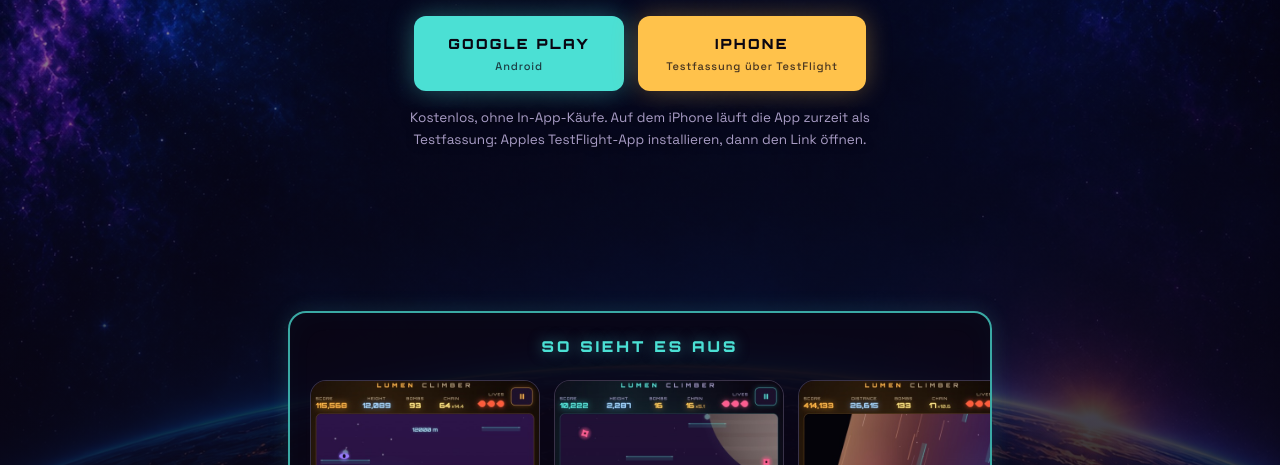
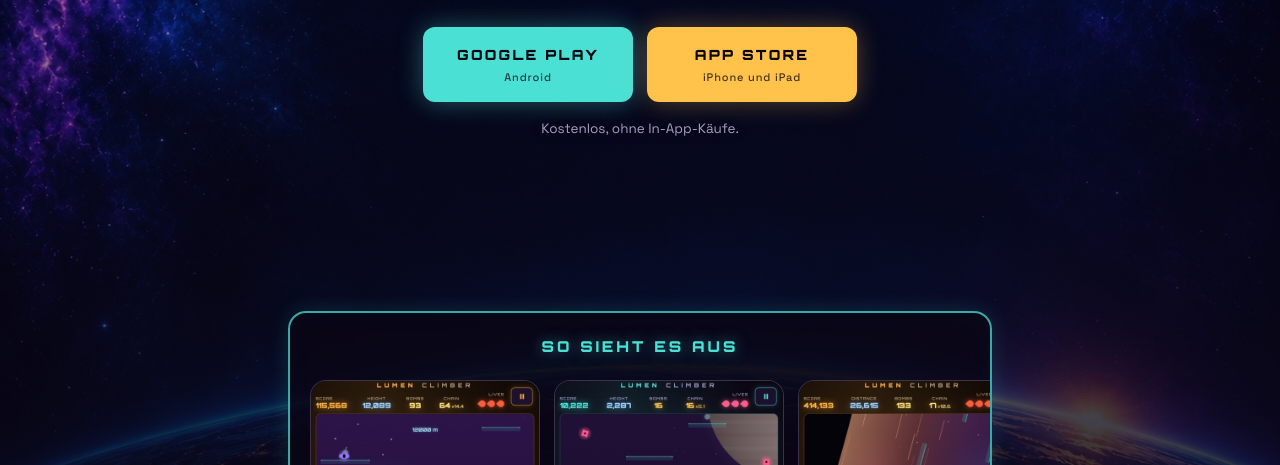
Before and after one commit to schnorchelfresser-glitch/schnorchelfresser-glitch.github.io, a plain HTML site: page index.html in a window 1280 px wide. Shown: the part 335-800 px from the top of the page. Drawn offline with Linux system fonts and the light colour scheme.

Commit message:
App Store statt TestFlight

```diff
--- a/index.html
+++ b/index.html
@@ -171,10 +171,9 @@
     <p class="unterzeile">Klettere so hoch du kannst. Ein Sprung, eine Kette, kein Ende nach oben.</p>
     <div class="laden">
       <a class="knopf" href="https://play.google.com/store/apps/details?id=com.lumenclimber.app">Google&nbsp;Play<small>Android</small></a>
-      <a class="knopf gold" href="https://testflight.apple.com/join/1bJ2RfmC">iPhone<small>Testfassung über TestFlight</small></a>
+      <a class="knopf gold" href="https://apps.apple.com/app/lumenclimber/id6808896566">App&nbsp;Store<small>iPhone und iPad</small></a>
     </div>
-    <p class="hinweis">Kostenlos, ohne In-App-Käufe. Auf dem iPhone läuft die App zurzeit als
-      Testfassung: Apples TestFlight-App installieren, dann den Link öffnen.</p>
+    <p class="hinweis">Kostenlos, ohne In-App-Käufe.</p>
     <!-- Wer ueber einen Einladungs-QR kommt, bringt den Code in der Adresse mit.
          Ihn hier gross zu zeigen erspart das Abtippen von einem fremden Bildschirm. -->
     <div id="einladung" hidden>
```
